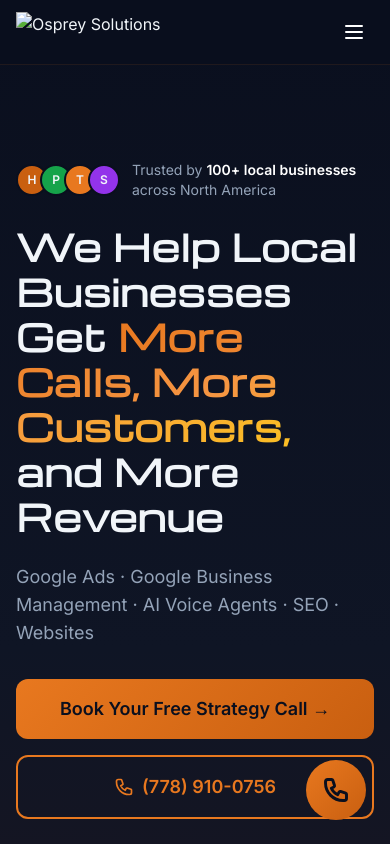
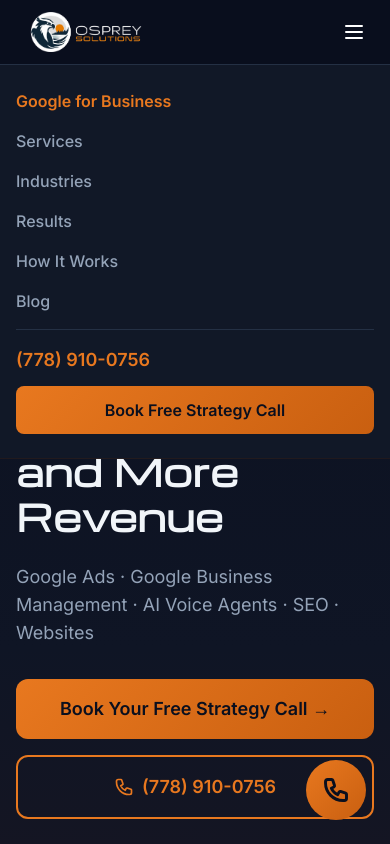
Before and after one commit to Osprey-Solutions-Canada/osprey-solutions-website, a plain HTML site: page index.html in a window 390 px wide. Both pictures are taken after a click on the button 354 px from the left and 32 px from the top of the page. Shown: the top 844 px of the page. Drawn offline with nearby package versions, Linux system fonts and the light colour scheme.

Commit message:
Fix: add logo files, fix mobile menu (standalone script)

```diff
--- a/index.html
+++ b/index.html
@@ -1242,14 +1242,6 @@
     // ========== MAIN INIT ==========
     gsap.registerPlugin(ScrollTrigger);
 
-    // Mobile menu — runs immediately, no GSAP dependency
-    const mt = document.getElementById('mobile-toggle');
-    const mm = document.getElementById('mobile-menu');
-    if (mt && mm) {
-      mt.addEventListener('click', () => mm.classList.toggle('hidden'));
-      mm.querySelectorAll('a').forEach(l => l.addEventListener('click', () => mm.classList.add('hidden')));
-    }
-
     // Everything below needs GSAP — wait for it to load
     window.addEventListener('load', function() {
     // Mountain parallax
@@ -1313,5 +1305,24 @@
     }); // end window.addEventListener('load')
   </script>
 
+  <!-- Mobile menu — standalone, no dependencies -->
+  <script>
+    document.addEventListener('DOMContentLoaded', function() {
+      var toggle = document.getElementById('mobile-toggle');
+      var menu = document.getElementById('mobile-menu');
+      if (toggle && menu) {
+        toggle.addEventListener('click', function() {
+          menu.classList.toggle('hidden');
+        });
+        var links = menu.querySelectorAll('a');
+        for (var i = 0; i < links.length; i++) {
+          links[i].addEventListener('click', function() {
+            menu.classList.add('hidden');
+          });
+        }
+      }
+    });
+  </script>
+
 </body>
 </html>
```
Also changed, not shown: osprey-logo.png (added), osprey-logo.webp (added).
